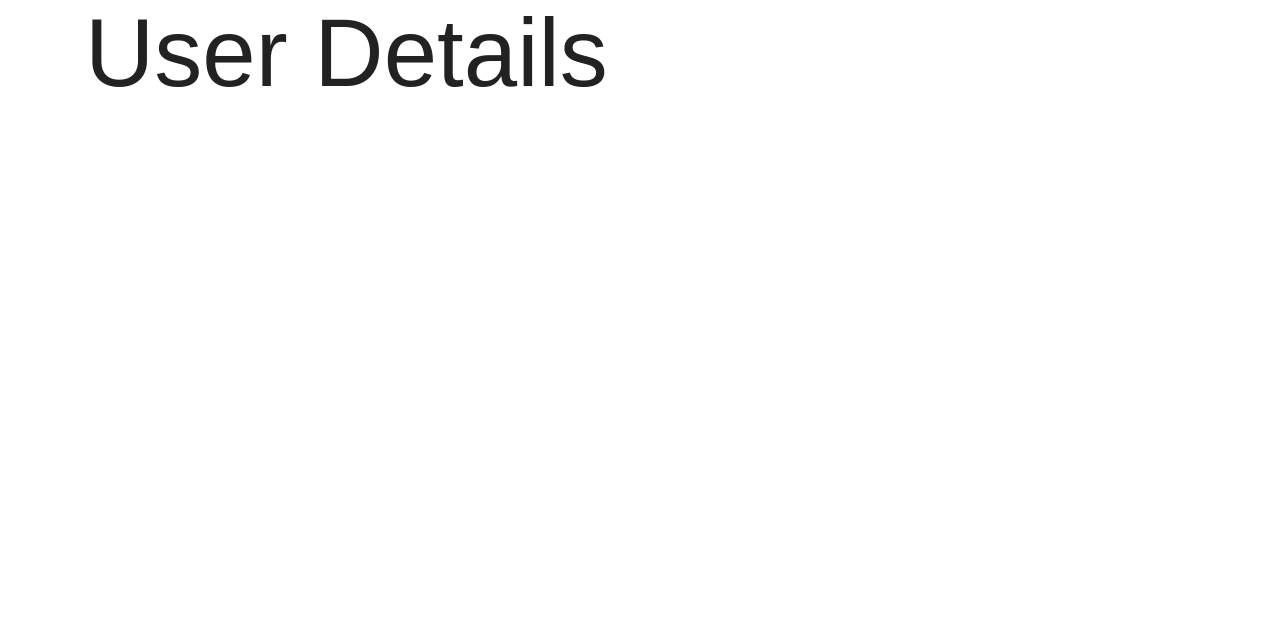
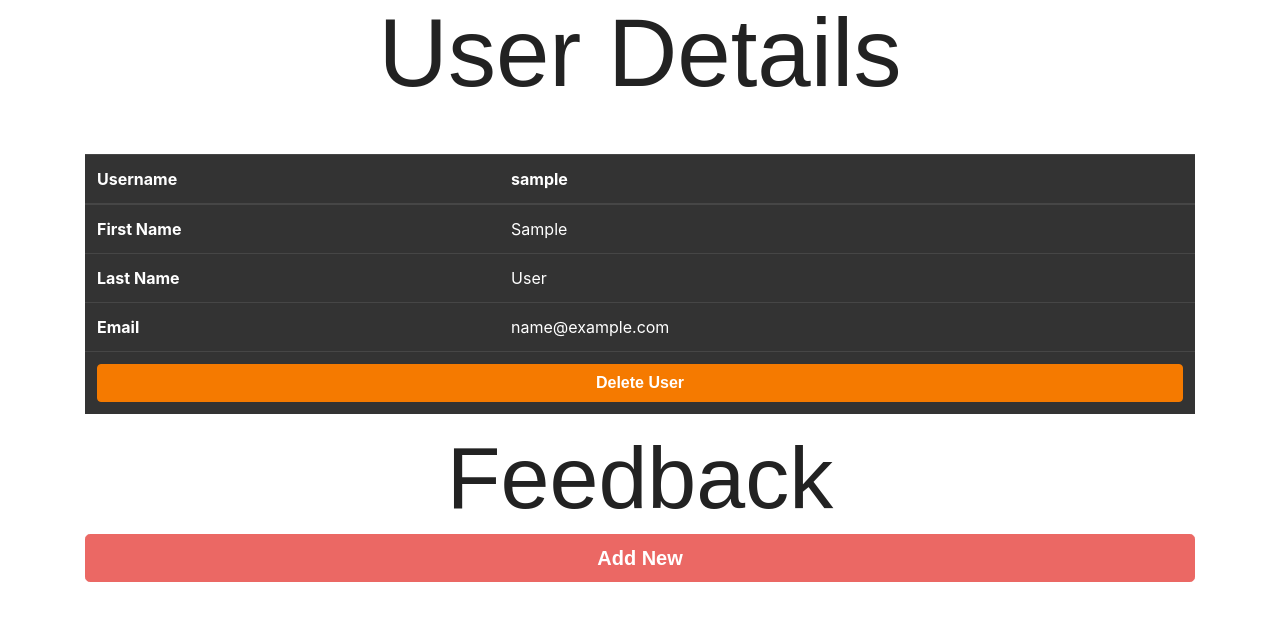
Before and after one commit to sanspanic/24.5-Authentication-FeedbackApp, a Flask app: template templates/user_info.html in a window 1280 px wide. Shown: the part 59-680 px from the top of the page. Run offline with Flask 2, Linux system fonts and the light colour scheme; the template is opened without the code that fills it: values that come from a table or form of the project are taken from there, others are empty; the visitor is signed in with stand-in values (Sample User, id 1); data comes from the database, SQL or seed files in the repository; parts of the project's set-up code (start-up, migrations or seed data) failed here and were passed over; some libraries are stand-ins or nearby versions; some web fonts are replaced.

Commit message:
add feedback routes

```diff
--- a/app.py
+++ b/app.py
@@ -1,9 +1,10 @@
 from flask import Flask, render_template, redirect, session, flash
 from flask_debugtoolbar import DebugToolbarExtension
-from models import connect_db, db, User
+from models import connect_db, db, User, Feedback
 from secrets import secret
-from forms import RegisterForm, LoginForm
+from forms import RegisterForm, LoginForm, FeedbackForm, DeleteForm
 from sqlalchemy.exc import IntegrityError
+from werkzeug.exceptions import Unauthorized
 
 app = Flask(__name__)
 app.config["SQLALCHEMY_DATABASE_URI"] = "postgres:///feedback_app"
@@ -46,7 +47,7 @@
 
         session['user_id'] = new_user.id
         flash('Welcome! Successfully Created Your Account!', "success")
-        return redirect('/secret')
+        return redirect(f'/users/{new_user.username}')
 
     return render_template('register.html', form=form)
 
@@ -64,22 +65,104 @@
         if user:
             flash(f"Welcome Back, {user.username}!", "info")
             session['user_id'] = user.id
-            return redirect('/secret')
+            session['username'] = user.username
+            return redirect(f'/users/{user.username}')
         else:
             form.username.errors = ['Invalid username/password.']
 
     return render_template('login.html', form=form)
 
-@app.route('/secret')
-def show_user_info():
+@app.route('/users/<username>')
+def show_user_info(username):
+    #not logged in
     if 'user_id' not in session:
         flash("Please login first!", "danger")
         return redirect('/login')
 
-    return render_template('user_info.html')
+    user = User.query.filter_by(username=username).first()
+
+    #logged in but types someone else's username into URL
+    try:
+        if session['user_id'] != user.id:
+            flash(f"Not your account. Login as '{user.username}' to view this content.", "danger")
+            return redirect('/login')
+    #logged in but types in gibberish into URL
+    except:
+        flash(f"This account doesn't exist.", "danger")
+        return redirect('/login')
+
+    return render_template('user_info.html', user=user)
 
 @app.route('/logout')
 def logout_user():
     session.pop('user_id')
     flash("Goodbye!", "info")
     return redirect('/')
+
+@app.route('/users/<username>/delete', methods=['POST'])
+def delete_user(username):
+
+    if "username" not in session or username != session['username']:
+        raise Unauthorized()
+
+    user = User.query.filter_by(username=username).first()
+    db.session.delete(user)
+    db.session.commit()
+    session.pop('username')
+    session.pop('user_id')
+
+    return redirect('/login')
+
+@app.route('/users/<username>/feedback/add', methods=['GET','POST'])
+def add_feedback(username):
+
+    if "username" not in session or username != session['username']:
+        raise Unauthorized()
+
+    form = FeedbackForm()
+
+    if form.validate_on_submit():
+        title = form.title.data
+        content = form.content.data
+
+        new_feedback = Feedback(title=title, content=content, username=username)
+        db.session.add(new_feedback)
+        db.session.commit()
+
+        return redirect(f'/users/{username}')
+    else:
+        user = User.query.filter_by(username=username).first()
+        return render_template('add_feedback.html', form=form, user=user)
+
+@app.route('/feedback/<int:feedback_id>/update', methods=['GET','POST'])
+def edit_feedback(feedback_id):
+
+    feedback = Feedback.query.get_or_404(feedback_id)
+
+    if "username" not in session or feedback.username != session['username']:
+        raise Unauthorized()
+
+    form = FeedbackForm(obj=feedback)
+
+    if form.validate_on_submit():
+        feedback.title = form.title.data
+        feedback.content = form.content.data
+        db.session.commit()
+
+        return redirect(f"/users/{feedback.username}")
+
+    return render_template("edit_feedback.html", form=form, feedback=feedback)
+
+@app.route('/feedback/<int:feedback_id>/delete', methods=['POST'])
+def delete_deefback(feedback_id):
+
+    feedback = Feedback.query.get_or_404(feedback_id)
+
+    if "username" not in session or feedback.username != session['username']:
+        raise Unauthorized()
+
+    db.session.delete(feedback)
+    db.session.commit()
+
+    flash('Feedback deleted', 'info')
+    return redirect(f"/users/{feedback.username}")
--- a/templates/user_info.html
+++ b/templates/user_info.html
@@ -3,5 +3,48 @@
 {% block title %}User Info{% endblock %}
 
 {% block content %}
-<h1 class='display-1'>User Details</h1>
+<h1 class='display-1 mb-5 text-center'>User Details</h1>
+
+<table class="table table-dark">
+    <thead>
+      <tr>
+        <th scope="col">Username</th>
+        <th scope="col">{{user.username}}</th>
+      </tr>
+    </thead>
+    <tbody>
+      <tr>
+        <th scope="row">First Name</th>
+        <td>{{user.first_name}}</td>
+      </tr>
+      <tr>
+        <th scope="row">Last Name</th>
+        <td>{{user.last_name}}</td>
+
+      </tr>
+      <tr>
+        <th scope="row">Email</th>
+        <td>{{user.email}}</td>
+      </tr>
+      <tr>
+        <th class='text-center' scope="row" colspan="2">
+            <form action="/users/{{user.username}}/delete" method='POST'>
+                <button type='submit' class='btn btn-danger btn-block'>Delete User</button>
+            </form>
+        </th>
+      </tr>
+    </tbody>
+  </table>
+  <h3 class='display-2 text-center'>Feedback</h3>
+  <a href="/users/{{user.username}}/feedback/add" class='btn btn-primary mb-5 btn-lg btn-block'>Add New</a>
+  {% for f in user.feedback %}
+    <strong><div>{{f.title}}</div></strong>
+    <p>{{f.content}}</p>
+        <a href="/feedback/{{f.id}}/update" class='btn btn-success d-inline'>Edit</a>
+            <form  class='d-inline' action="/feedback/{{f.id}}/delete" method='POST'>
+                <button type='submit' class='btn btn-danger'>Delete</button>
+            </form>
+
+
+  {% endfor %}
 {% endblock %}
```
Also changed, not shown: forms.py (+13 -2 lines), models.py (+20 -0 lines), seed.py (+10 -1 lines), templates/add_feedback.html (added, +24 -0 lines), templates/edit_feedback.html (added, +24 -0 lines).
